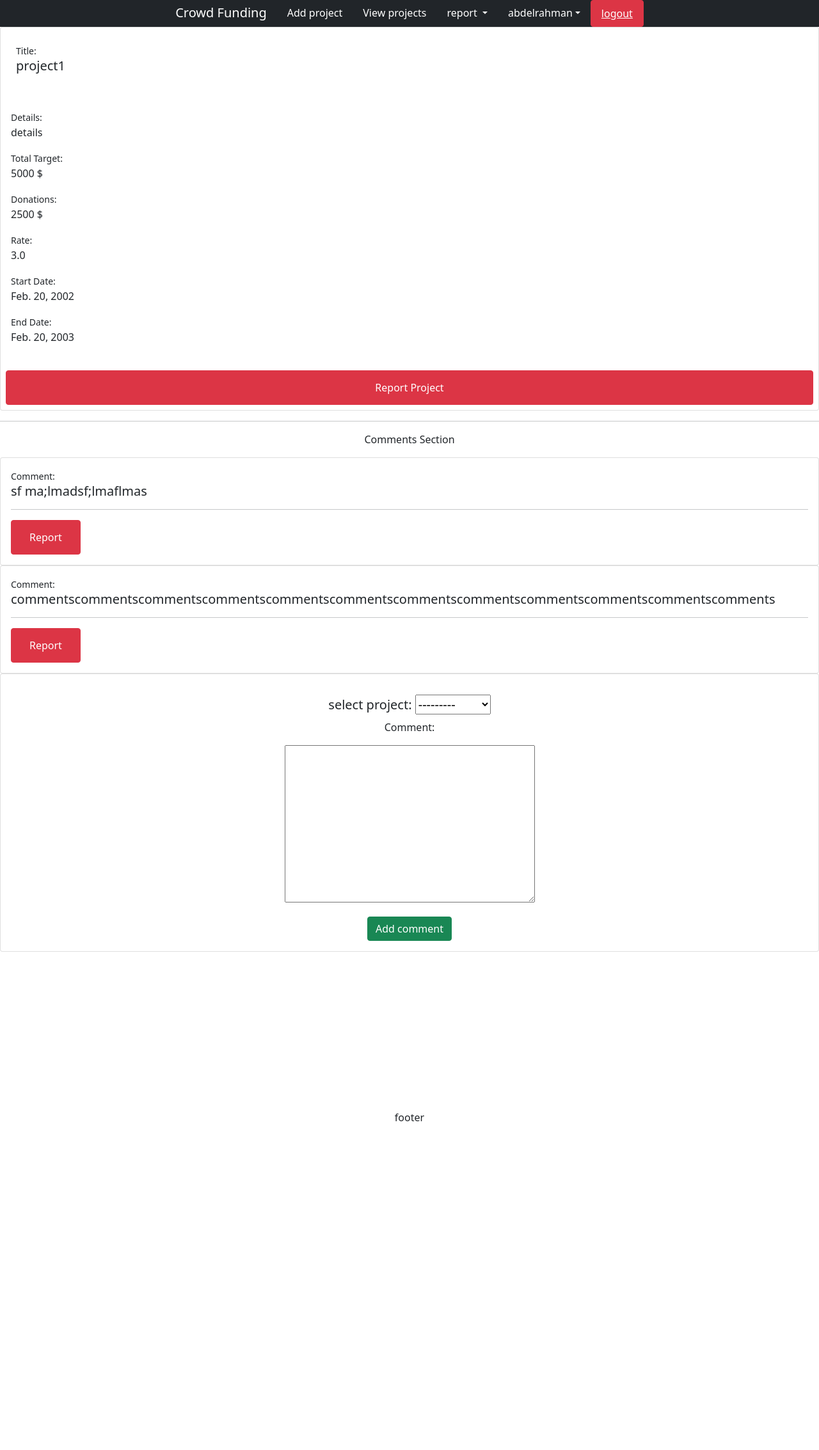
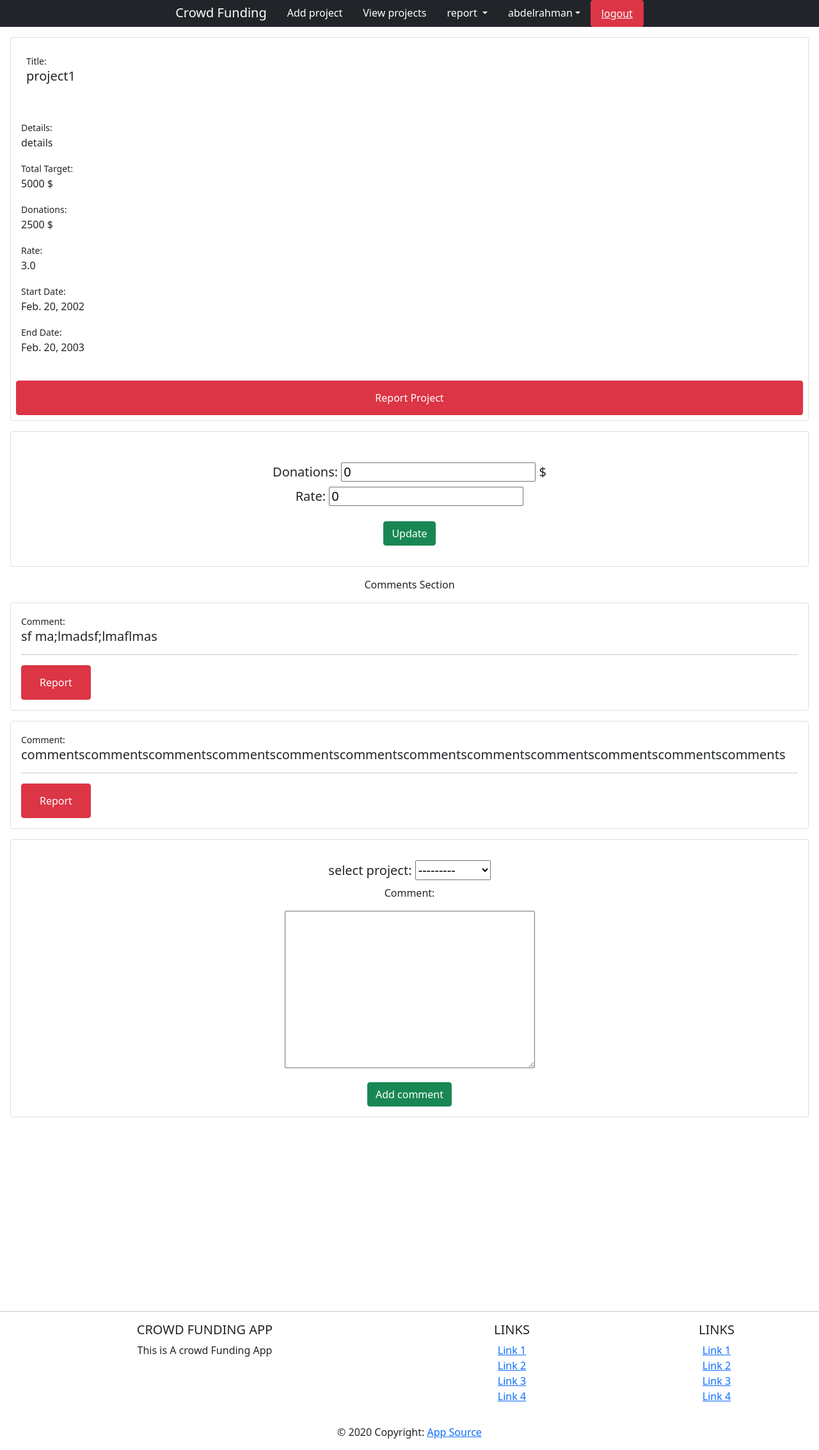
Before and after one commit to abdelrahman35/Django-project, a Django app: a page that uses templates/base.html in a window 1280 px wide. Shown: the whole page at 64% size. Before the commit the page ends 1753 px from the top, so only its background shows below. Run offline with Django 3.2, Linux system fonts and the light colour scheme; a user stored in the database is signed in; data comes from the database, SQL or seed files in the repository; both versions use the stored data as it was after the commit; some libraries are stand-ins or nearby versions.

Commit message:
donations handle

```diff
--- a/projectApp/forms.py
+++ b/projectApp/forms.py
@@ -6,6 +6,15 @@ class ProjectAddForm(forms.ModelForm):
     class Meta:
         model = Projects
         fields = ['title', 'project_details', 'total_target', 'start_date', 'end_date', 'tag', 'category']
+
+
+
+class UpdateProjectForm(forms.ModelForm):
+    class Meta:
+        model = Projects
+        fields = ['avg_rate', 'total_donations']
+
+
 
 class AddCommentForm(forms.ModelForm):
     class Meta:
--- a/projectApp/urls.py
+++ b/projectApp/urls.py
@@ -12,6 +12,7 @@ urlpatterns = [
     path('viewprojects',views.viewproject,name='viewprojects'),
     path('viewLatest',views.viewLatest,name='viewLatest'),
     path('idproject/<int:id>/',views.projectDetails,name='projectdetails'),
+    path('UpdateProjectView',views.UpdateProjectView, name='UpdateProjectView'),
     path('viewcomment',views.viewComments,name='viewcomment'),
     path('viewreport', views.viewReports, name='viewreport'),
     path('viewProjectsReports', views.viewProjectsReports, name='viewProjectsReports'),
--- a/projectApp/views.py
+++ b/projectApp/views.py
@@ -3,7 +3,7 @@ from django.shortcuts import render, redirect
 from django.http import HttpResponse
 from django.urls import reverse
 from projectApp import models
-from .forms import ProjectAddForm , AddCommentForm ,AddReportForm ,Commentsreport,AddReportProjectForm
+from .forms import ProjectAddForm , AddCommentForm ,AddReportForm ,Commentsreport,AddReportProjectForm, UpdateProjectForm
 from django.contrib.auth.decorators import login_required
 from rest_framework import viewsets, generics
 from .api import Studentser
@@ -32,6 +32,16 @@ def viewproject(request):
 def projectDetails(request,id):
     detailOfProject = Projects.objects.filter(project_id=id)
     commentsOnproject = Projectcomments.objects.filter(project_id = id)
+    updateform = UpdateProjectForm()
+    if request.method == "POST":
+        updateform = UpdateProjectForm(request.POST)
+        if updateform.is_valid():
+            # sum_b = Projects.objects.filter(project_id= id).aggregate(sum('total_donations')).get(request.POST['total_donations__sum']) # Takes about 20% more time.
+            # oldDonations = Projects.objects.filter(project_id =id,total_donations = donations)
+            # print(oldDonations)
+            # project = Projects.objects.filter(project_id= id).update(total_donations = request.POST['total_donations'],avg_rate = request.POST['avg_rate'])
+            project = Projects.objects.filter(project_id = id)
+            project.update(total_donations = (int(project[0].total_donations)+int(request.POST['total_donations'])))
     form = AddCommentForm()
     if request.method == "POST":
         form = AddCommentForm(request.POST)
@@ -39,7 +49,7 @@ def projectDetails(request,id):
             myform = form.save()
             myform.user = request.user
             myform.save()
-    return render(request,'project/showproject.html',{'detailOfProject':detailOfProject, 'commentsOnproject':commentsOnproject,'form':form})
+    return render(request,'project/showproject.html',{'detailOfProject':detailOfProject, 'commentsOnproject':commentsOnproject,'form':form, 'updateform':updateform})
 
 
 class ApiStudent(generics.ListCreateAPIView):
@@ -73,6 +83,22 @@ def AddReportProjectView(request):
             myforms.save()
             return redirect('viewprojects')
     return render(request, 'project/AddReport.html', {'forms': forms})
+
+# student = Students.objects.filter(student_id=st_id).update(student_name=st_name,student_age=st_age)
+
+@login_required
+def UpdateProjectView(request, project_id):
+    updateform = UpdateProjectForm()
+    if request.method == "POST":
+        updateform = UpdateProjectForm(request.POST)
+        if updateform.is_valid():
+            project = Projects.objects.filter(project_id= project_id).update(total_donations = request.POST['total_donations'],avg_rate = request.POST['avg_rate'])
+            return redirect('projectdetails')
+
+
+
+
+
 @login_required
 def viewReports(request):
     report = Commentsreport.objects.all()
@@ -94,7 +120,7 @@ def viewLatest(request):
 ).order_by('-avg_rate')
 
     highestDonations = Projects.objects.filter(
-    total_donations__gte=Projects.objects.order_by('-total_donations')[4].avg_rate
+    total_donations__gte=Projects.objects.order_by('-total_donations')[4].total_donations
 ).order_by('-total_donations')
     print(highestRate)
 
--- a/templates/base.html
+++ b/templates/base.html
@@ -88,8 +88,89 @@
 
 </pre>
 {% if user.is_authenticated %}
-<footer style="text-align: center;">footer</footer>
-{% endif %}
+<!-- Footer -->
+<footer class="page-footer font-small blue pt-4">
+<hr>
+    <!-- Footer Links -->
+    <div class="container-fluid text-center text-md-left">
+
+      <!-- Grid row -->
+      <div class="row">
+
+        <!-- Grid column -->
+        <div class="col-md-6 mt-md-0 mt-3">
+
+          <!-- Content -->
+          <h5 class="text-uppercase">Crowd Funding App</h5>
+          <p>This is A crowd Funding App</p>
+
+        </div>
+        <!-- Grid column -->
+
+        <hr class="clearfix w-100 d-md-none pb-3">
+
+        <!-- Grid column -->
+        <div class="col-md-3 mb-md-0 mb-3">
+
+          <!-- Links -->
+          <h5 class="text-uppercase">Links</h5>
+
+          <ul class="list-unstyled">
+            <li>
+              <a href="#!">Link 1</a>
+            </li>
+            <li>
+              <a href="#!">Link 2</a>
+            </li>
+            <li>
+              <a href="#!">Link 3</a>
+            </li>
+            <li>
+              <a href="#!">Link 4</a>
+            </li>
+          </ul>
+
+        </div>
+        <!-- Grid column -->
+
+        <!-- Grid column -->
+        <div class="col-md-3 mb-md-0 mb-3">
+
+          <!-- Links -->
+          <h5 class="text-uppercase">Links</h5>
+
+          <ul class="list-unstyled">
+            <li>
+              <a href="#!">Link 1</a>
+            </li>
+            <li>
+              <a href="#!">Link 2</a>
+            </li>
+            <li>
+              <a href="#!">Link 3</a>
+            </li>
+            <li>
+              <a href="#!">Link 4</a>
+            </li>
+          </ul>
+
+        </div>
+        <!-- Grid column -->
+
+      </div>
+      <!-- Grid row -->
+
+    </div>
+    <!-- Footer Links -->
+
+    <!-- Copyright -->
+    <div class="footer-copyright text-center py-3">© 2020 Copyright:
+      <a href="https://github.com/abdelrahman35/Django-project"> App Source </a>
+    </div>
+    <!-- Copyright -->
+
+  </footer>
+  <!-- Footer -->{% endif %}
 
 <script src="https://cdn.jsdelivr.net/npm/@popperjs/core@2.10.2/dist/umd/popper.min.js"
         integrity="sha384-7+zCNj/IqJ95wo16oMtfsKbZ9ccEh31eOz1HGyDuCQ6wgnyJNSYdrPa03rtR1zdB"
--- a/templates/project/showproject.html
+++ b/templates/project/showproject.html
@@ -4,13 +4,13 @@
 {% block name %}
 {%  for project in detailOfProject %}
 
-<div class="card-columns">
-    <div class="card  style="width: 18rem;">
+<div class="card-columns m-3">
+    <div class="card w-100 "  style="width: 18rem;">
         <div class="card-title p-4"><small>Title:</small>
             <h5 > {{project.title}}</h5></div>
 
 
-      <div class="card-body">
+      <div class="card-body ">
           <small>Details:</small>
         <p>{{project.project_details}}
         </p>
@@ -36,12 +36,26 @@
 
     </div>{% endfor %}
 
-<hr>
+<div style="align-items: center" class="m-3">
+  <div class="card">
+
+<form method="post"style="text-align: center" class="form-group card-body m-3">
+
+  {% csrf_token %}
+  <div class="card-body">
+    <h5 class="card-title">Donations:   {{ updateform.total_donations }}  $
+    </h5>
+    <h5>Rate: {{ updateform.avg_rate }}</h5>
+  </div>
+  <button type="submit" class="btn btn-success">Update</button>
+
+</form></div></div>
+<!-- ==================================================== -->
 <p style="text-align: center;"> Comments Section</p>
 
 {% for com in commentsOnproject %}
 
-<div class="card-columns">
+<div class="card-columns m-3">
 <div class="card  style="width: 18rem;">
   <div class="card-body">
       <small>Comment:</small>
@@ -51,7 +65,7 @@
   </div>
 </div>
 </div>{% endfor %}
-<div style="align-items: center">
+<div style="align-items: center" class="m-3">
     <div class="card">
       <form method="POST" style="text-align: center" class="form-group card-body">
         {% csrf_token %}
```
Also changed, not shown: db.sqlite3.
